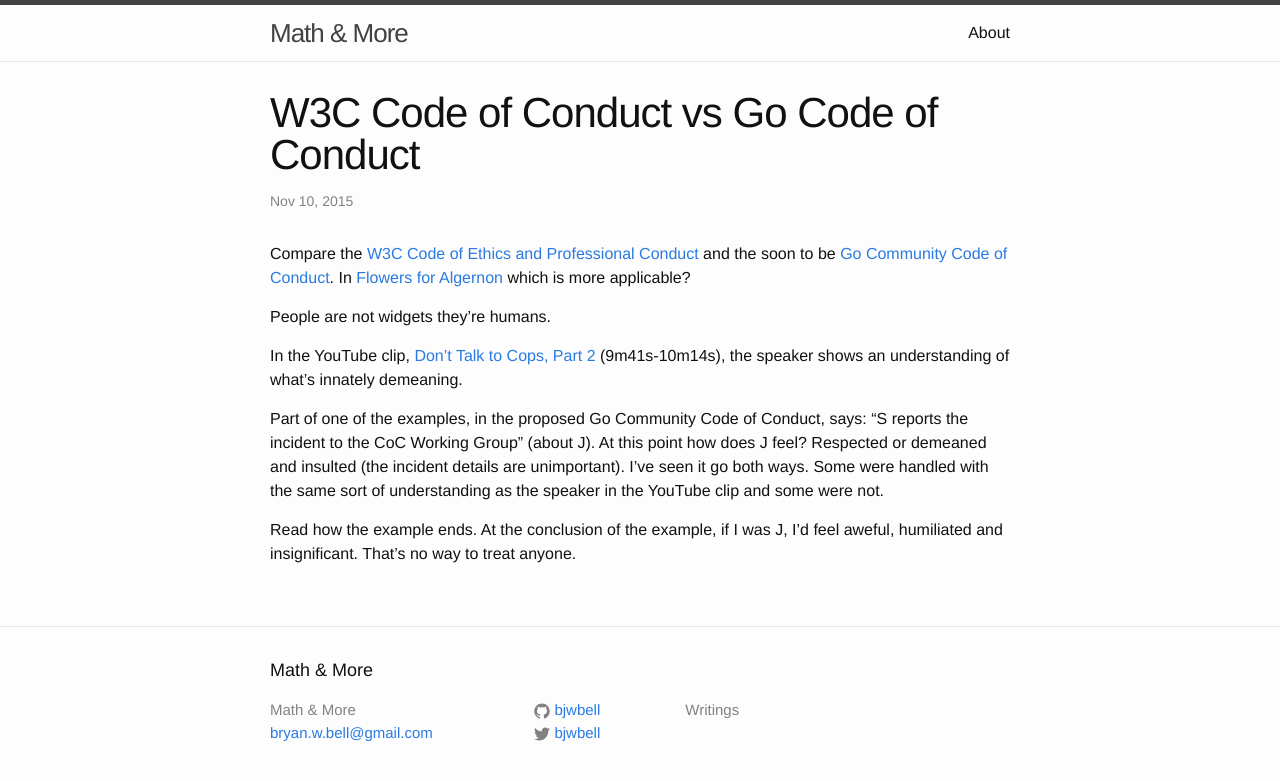
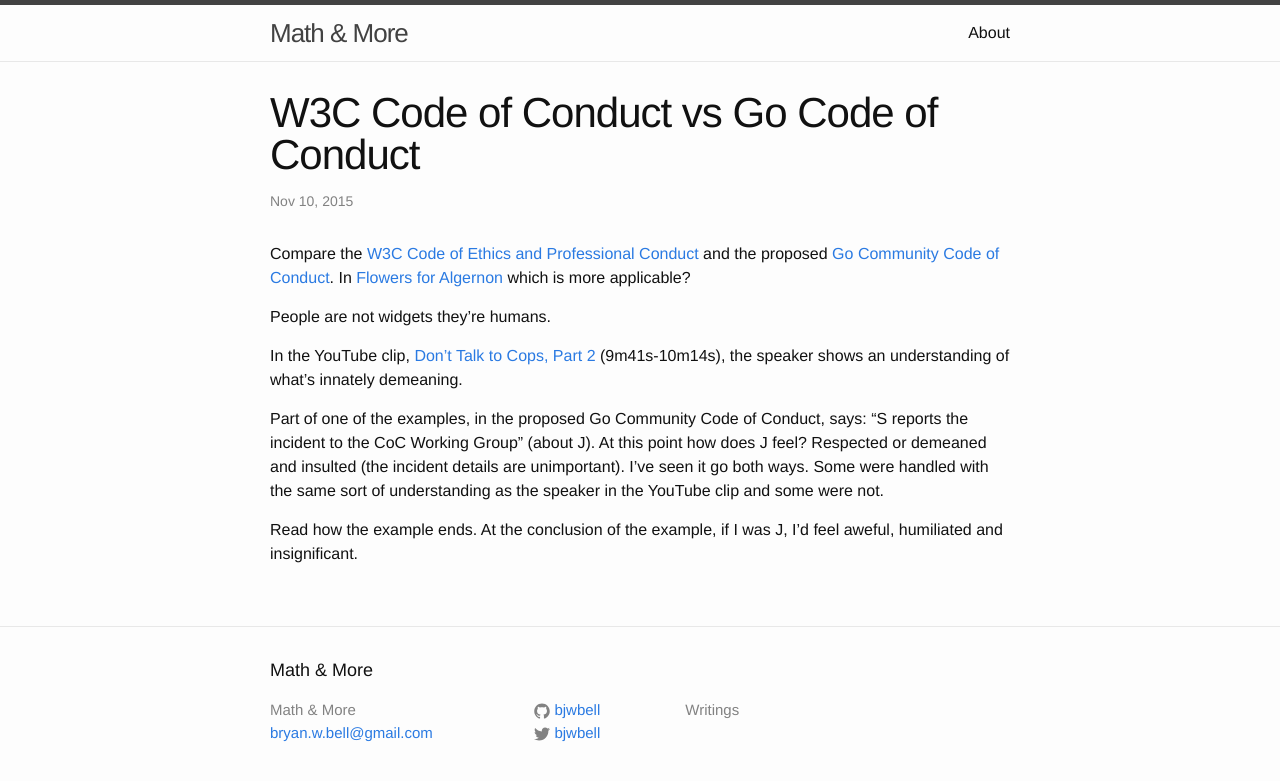
Before and after one commit to bjwbell/bjwbell.github.io, a Jekyll site: the page built from _posts/2015-11-10-w3c-code-of-conduct.md, in a window 1280 px wide. Shown: the top 781 px of the page. Built offline with Jekyll 4.4.1, drawn with Linux system fonts in a browser that asks for light colours; nearby versions of some CDN libraries.

Commit message:
CoC post, "soon to be" -> "proposed"

```diff
--- a/_posts/2015-11-10-w3c-code-of-conduct.md
+++ b/_posts/2015-11-10-w3c-code-of-conduct.md
@@ -4,7 +4,7 @@
 date:   2015-11-10 16:35:00
 categories:
 ---
-Compare the [W3C Code of Ethics and Professional Conduct](http://www.w3.org/Consortium/cepc/) and the soon to be [Go Community Code of Conduct](https://github.com/golang/proposal/blob/master/design/13073-code-of-conduct.md). In [Flowers for Algernon](https://en.wikipedia.org/wiki/Flowers_for_Algernon) which is more applicable?
+Compare the [W3C Code of Ethics and Professional Conduct](http://www.w3.org/Consortium/cepc/) and the proposed [Go Community Code of Conduct](https://github.com/golang/proposal/blob/master/design/13073-code-of-conduct.md). In [Flowers for Algernon](https://en.wikipedia.org/wiki/Flowers_for_Algernon) which is more applicable?
 
 People are not widgets they're humans.
 
@@ -12,4 +12,4 @@
 
 Part of one of the examples, in the proposed Go Community Code of Conduct, says: "S reports the incident to the CoC Working Group" (about J). At this point how does J feel? Respected or demeaned and insulted (the incident details are unimportant). I've seen it go both ways. Some were handled with the same sort of understanding as the speaker in the YouTube clip and some were not.
 
-Read how the example ends. At the conclusion of the example, if I was J, I'd feel aweful,  humiliated and insignificant. That's no way to treat anyone.
+Read how the example ends. At the conclusion of the example, if I was J, I'd feel aweful,  humiliated and insignificant.
```
